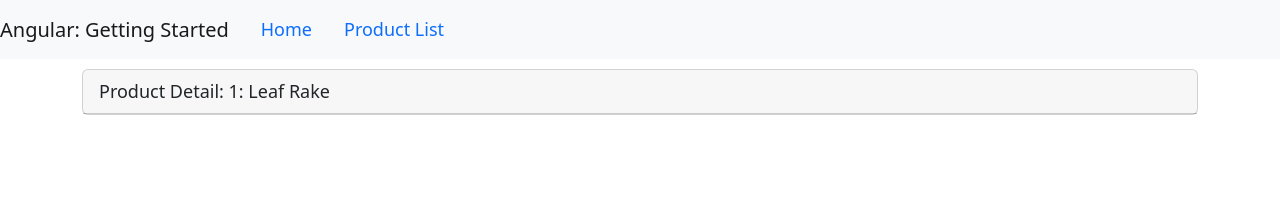
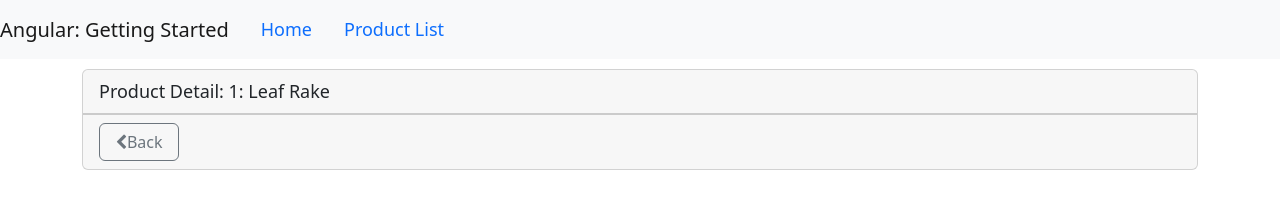
Before and after one commit to kinjal31995/Angular_Start, an Angular app: page /products/1 in a window 1280 px wide. Shown: the top 219 px of the page. Built offline with nearby package versions, Linux system fonts and the light colour scheme.

Commit message:
Activating Routes with Code

```diff
--- a/src/app/products/product-detail.component.html
+++ b/src/app/products/product-detail.component.html
@@ -1,5 +1,14 @@
 <div class="card">
   <div class="card-header">
-    {{ pageTitle+': '+ product?.productName }}
+    {{ pageTitle + ": " + product?.productName }}
+  </div>
+  <div class="card-footer">
+    <button
+      class="btn btn-outline-secondary"
+      style="width: 80px"
+      (click)="onBack()"
+    >
+      <i class="fa fa-chevron-left"></i>Back
+    </button>
   </div>
 </div>
--- a/src/app/products/product-detail.component.ts
+++ b/src/app/products/product-detail.component.ts
@@ -1,5 +1,5 @@
 import { Component, OnInit } from '@angular/core';
-import { ActivatedRoute } from '@angular/router';
+import { ActivatedRoute, Router } from '@angular/router';
 import { IProduct } from './product';
 
 @Component({
@@ -10,7 +10,7 @@
   pageTitle: string = 'Product Detail';
   product: IProduct | undefined;
 
-  constructor(private route: ActivatedRoute) {}
+  constructor(private route: ActivatedRoute, private router: Router) {}
 
   ngOnInit(): void {
     const id = Number(this.route.snapshot.paramMap.get('id'));
@@ -26,4 +26,8 @@
       imageUrl: 'assets/images/leaf_rake.png',
     };
   }
+
+  onBack(): void {
+    this.router.navigate(['/products']);
+  }
 }
```
